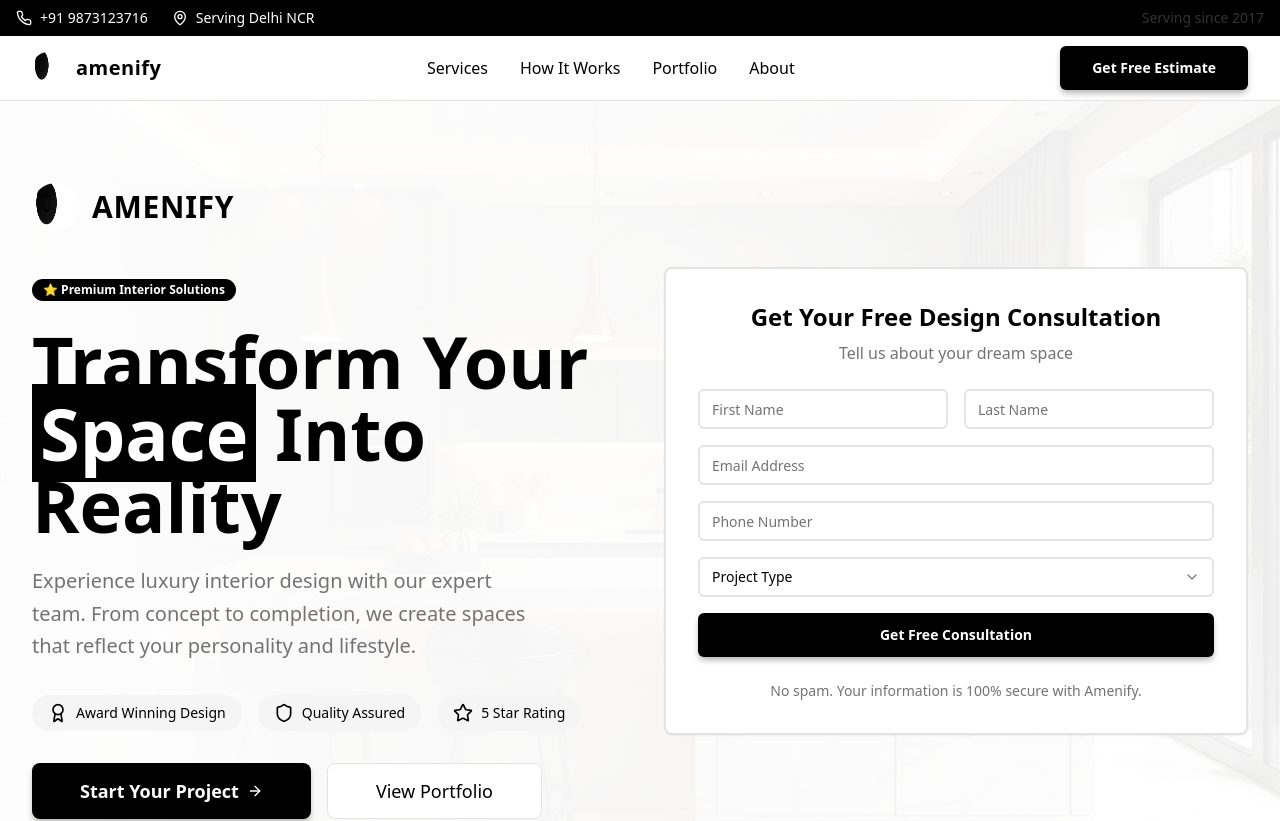
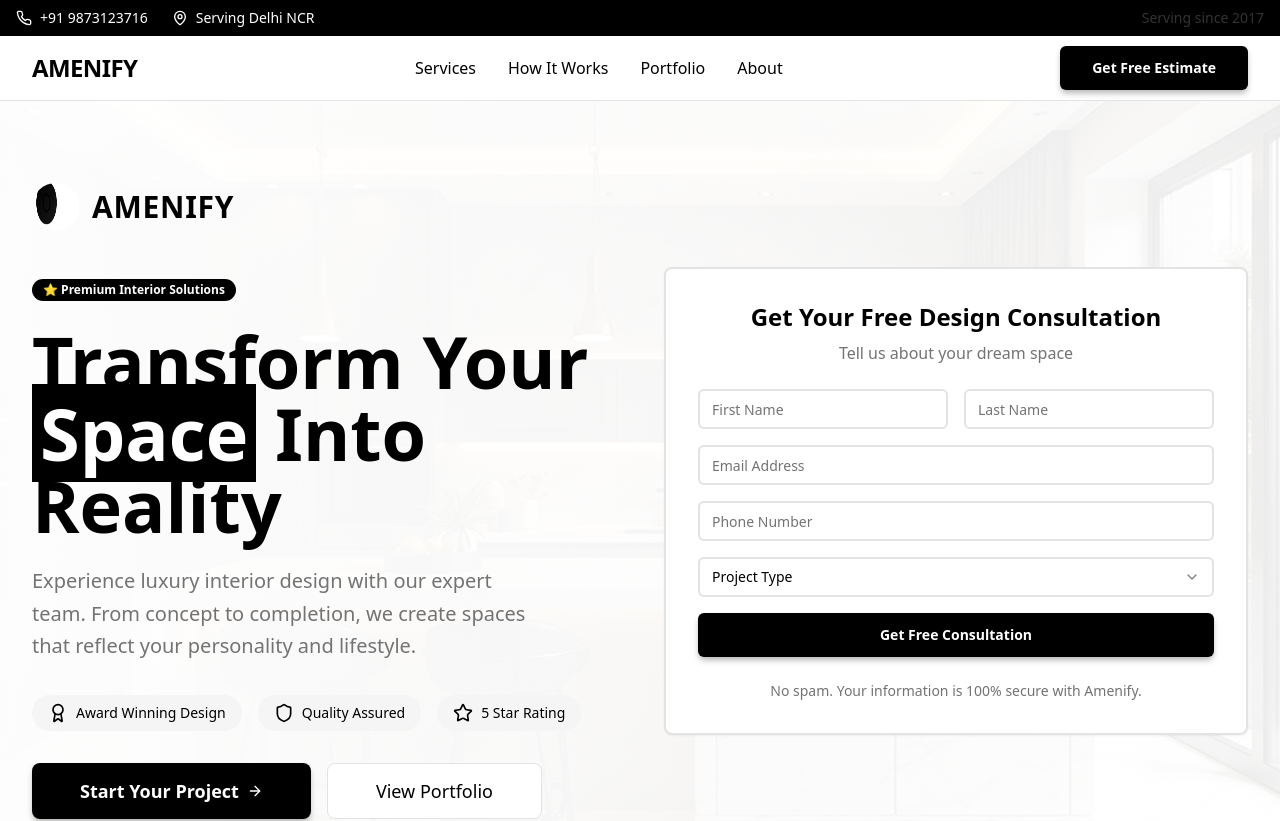
Before and after one commit to anuj28102001/amenify-reimagined, a React (Vite) app: page / in a window 1280 px wide. Shown: the top 821 px of the page. Built offline with nearby package versions, Linux system fonts and the light colour scheme.

Commit message:
Refine logo and styling
Update the black logo to a more suitable icon and improve the overall interior design aesthetic of the website.

```diff
--- a/src/components/Footer.tsx
+++ b/src/components/Footer.tsx
@@ -12,15 +12,9 @@ const Footer = () => {
           {/* Company Info */}
           <div className="space-y-6">
             <div>
-              <a href="/" className="flex items-center gap-3 mb-2" aria-label="Amenify Home">
-                <img
-                  src="/lovable-uploads/dec9d5ec-adcb-469d-be63-0c820060f6ec.png"
-                  alt="Amenify logo - luxury interior designers"
-                  className="h-8 w-8 rounded-full"
-                  loading="lazy"
-                  decoding="async"
-                />
-                <span className="text-xl font-bold tracking-wide text-primary-foreground">amenify</span>
+              <a href="/" className="flex items-center gap-2 mb-2" aria-label="Amenify Home">
+                <span className="text-2xl font-extrabold tracking-tight uppercase text-primary-foreground">Amenify</span>
+                <span className="sr-only">Luxury Interior Design</span>
               </a>
               <p className="text-white/80">
                 Luxury Smart Interiors with patented AR/VR technology.
--- a/src/components/Header.tsx
+++ b/src/components/Header.tsx
@@ -28,15 +28,9 @@ const Header = () => {
         <div className="max-w-7xl mx-auto px-4 sm:px-6 lg:px-8">
           <div className="flex justify-between items-center h-16">
             {/* Logo */}
-            <a href="/" className="flex items-center gap-3" aria-label="Amenify Home">
-              <img
-                src="/lovable-uploads/dec9d5ec-adcb-469d-be63-0c820060f6ec.png"
-                alt="Amenify logo - luxury interior designers"
-                className="h-8 w-8 rounded-full"
-                loading="eager"
-                decoding="async"
-              />
-              <span className="text-xl font-bold tracking-wide text-foreground">amenify</span>
+            <a href="/" className="flex items-center gap-2" aria-label="Amenify Home">
+              <span className="text-2xl font-extrabold tracking-tight uppercase text-foreground">Amenify</span>
+              <span className="sr-only">Luxury Interior Design</span>
             </a>
 
             {/* Navigation */}
```
